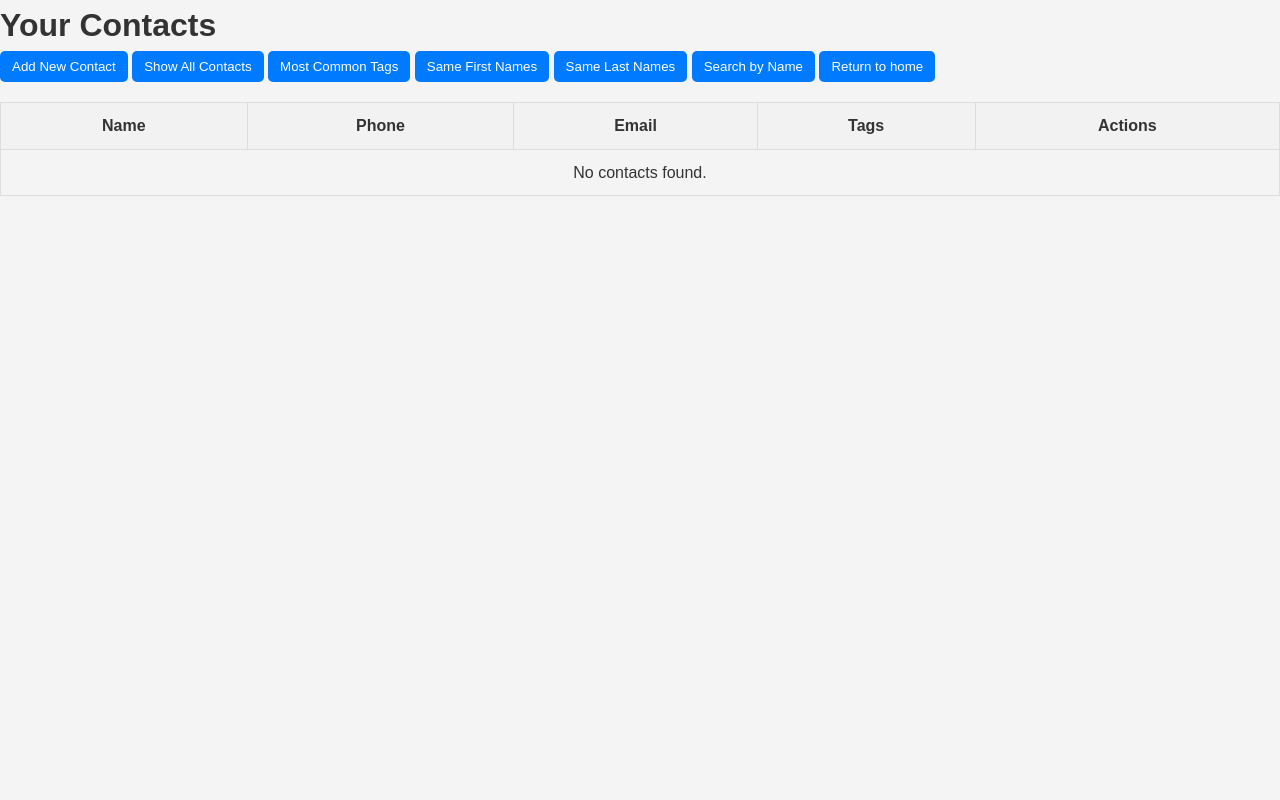
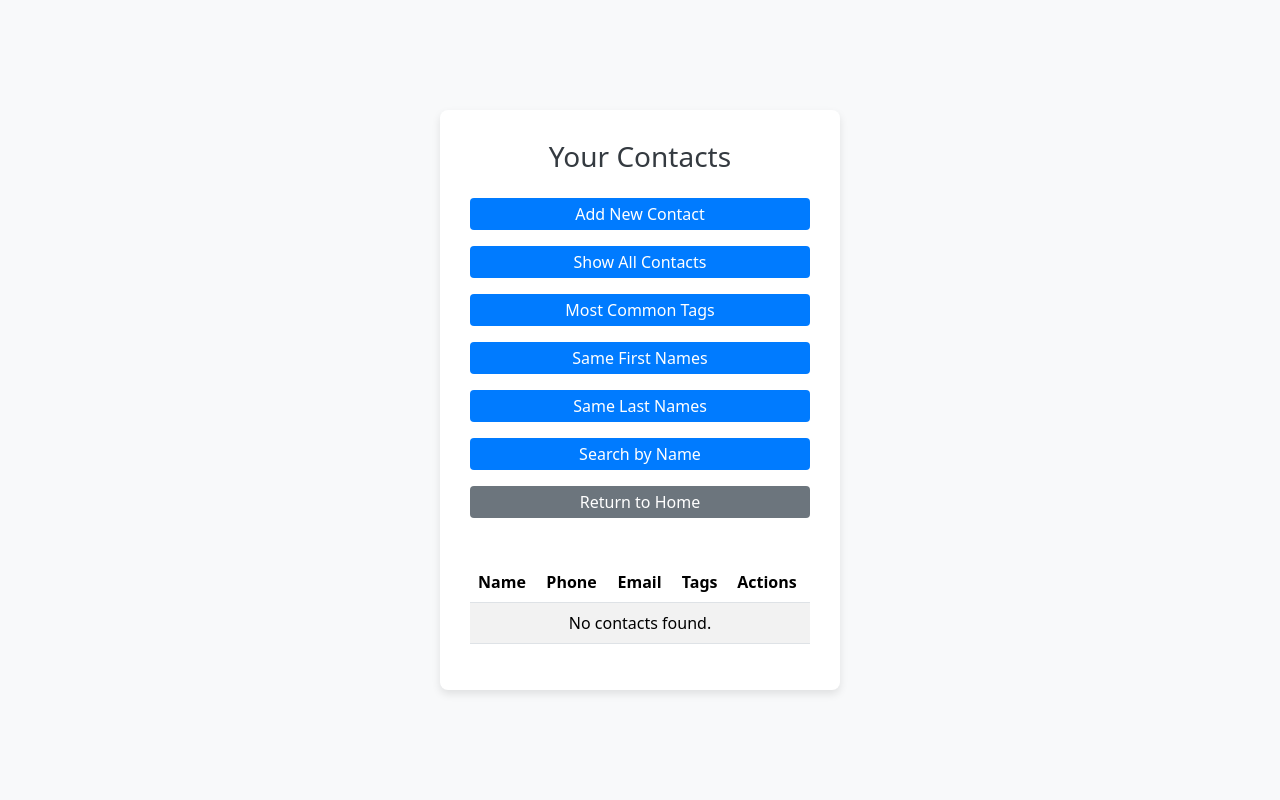
Before and after one commit to ABO33/address-book, a Flask app: page /contacts/same_firstnames in a window 1280 px wide. Run offline with Flask 3, Linux system fonts and the light colour scheme; a user stored in the database is signed in; tables that the repository leaves empty hold one stand-in row (values such as "Sample post"); some libraries are stand-ins or nearby versions.

Commit message:
Make frontend same for all pages

```diff
--- a/app/main/routes.py
+++ b/app/main/routes.py
@@ -44,12 +44,19 @@
             if tag:
                 contact.tags.append(tag)
 
-        db.session.add(contact)
-        db.session.commit()
+        try:
+            db.session.add(contact)
+            db.session.commit()
+            flash('Contact saved successfully!', 'success')
+        except Exception as e:
+            db.session.rollback()
+            print("Error saving contact:", e)
+            flash('Error saving contact. Please try again.', 'danger')
+
         flash('Contact saved successfully!', 'success')
         return redirect(url_for('main.contacts'))
 
-    return render_template('main/add_contact.html', form=form, tags=tags)
+    return render_template('main/contacts/add_contact.html', form=form, tags=tags)
 
 
 @main.route('/tags', methods=['GET', 'POST'])
@@ -110,7 +117,7 @@
         contacts = Contact.query.filter_by(user_id=current_user.id).all()
 
     tags = Tag.query.filter_by(user_id=current_user.id).all()
-    return render_template('main/contacts.html', contacts=contacts, tags=tags)
+    return render_template('main/contacts/contacts.html', contacts=contacts, tags=tags)
 
 
 @main.route('/contacts', methods=['GET'])
@@ -118,7 +125,7 @@
 def contacts():
     user_contacts = Contact.query.filter_by(user_id=current_user.id).all()
     tags = Tag.query.filter_by(user_id=current_user.id).all()
-    return render_template('main/contacts.html', contacts=user_contacts, tags=tags)
+    return render_template('main/contacts/contacts.html', contacts=user_contacts, tags=tags)
 
 @main.route('/view_contact/<int:contact_id>', methods=['GET'])
 @login_required
@@ -264,7 +271,7 @@
 @login_required
 def all_contacts():
     contacts = Contact.query.filter_by(user_id=current_user.id).all()
-    return render_template('main/contacts.html', contacts=contacts)
+    return render_template('main/contacts/contacts.html', contacts=contacts)
 
 @main.route('/contacts/most_common_tags', methods=['GET'])
 @login_required
@@ -294,7 +301,7 @@
     )
 
     return render_template(
-        'main/contacts.html',
+        'main/contacts/contacts.html',
         contacts=contacts,
         tags=[tag for tag, _ in most_common_tags]  # Pass only the tags
     )
@@ -313,7 +320,7 @@
             Contact.user_id == current_user.id
         )
     ).all()
-    return render_template('main/contacts.html', contacts=contacts)
+    return render_template('main/contacts/contacts.html', contacts=contacts)
 
 @main.route('/contacts/same_lastnames', methods=['GET'])
 @login_required
@@ -329,7 +336,7 @@
             Contact.user_id == current_user.id
         )
     ).all()
-    return render_template('main/contacts.html', contacts=contacts)
+    return render_template('main/contacts/contacts.html', contacts=contacts)
 
 @main.route('/contacts/search', methods=['GET', 'POST'])
 @login_required
@@ -338,5 +345,5 @@
         first_name = request.form.get('first_name')
         last_name = request.form.get('last_name')
         contact = Contact.query.filter_by(first_name=first_name, last_name=last_name, user_id=current_user.id).first()
-        return render_template('main/contacts.html', contacts=[contact] if contact else [], search=True)
+        return render_template('main/contacts/contacts.html', contacts=[contact] if contact else [], search=True)
     return render_template('main/search.html')  # Render a form for the user to enter name and last name
--- a/app/static/styles.css
+++ b/app/static/styles.css
@@ -1,154 +1,125 @@
-/* Reset some default styles */
-* {
-    margin: 0;
-    padding: 0;
-    box-sizing: border-box;
+body {
+    background-color: #f8f9fa; /* Light background for consistency */
+}
+.container {
+    background: #ffffff;
+    padding: 30px;
+    border-radius: 8px;
+    box-shadow: 0 4px 8px rgba(0, 0, 0, 0.1); /* Soft shadow effect */
+    width: 100%;
+    max-width: 400px; /* Limit width for better layout */
+}
+h1 {
+    color: #343a40; /* Dark color for headings */
+    font-size: 28px;
+}
+.btn-primary {
+    background-color: #007bff;
+    border: none;
+    font-size: 16px;
+}
+.btn-primary:hover {
+    background-color: #0056b3;
+}
+.btn-secondary {
+    background-color: #6c757d;
+    border: none;
+    font-size: 16px;
+}
+.btn-secondary:hover {
+    background-color: #5a6268;
 }
 
-/* Global styles */
-body {
-    font-family: Arial, sans-serif;
-    background-color: #f4f4f4;
-    color: #333;
-    line-height: 1.6;
+.btn-info {
+    background-color: #17a2b8;
+    border: none;
 }
 
-/* Header styling */
-header {
-    background-color: #333;
-    color: #fff;
-    padding: 20px;
+.btn-warning {
+    background-color: #ffc107;
+    border: none;
+}
+
+.btn-danger {
+    background-color: #dc3545;
+    border: none;
+}
+
+/* Badge Styling for Tags */
+.badge {
+    padding: 5px 10px;
+    border-radius: 12px;
+    color: white;
+    font-size: 14px;
+    margin-right: 5px;
+}
+
+/* Form Control Styling */
+.form-label {
+    font-size: 16px;
+    color: #343a40; /* Dark color for labels */
+}
+
+.form-control {
+    font-size: 14px;
+    padding: 8px;
+    border-radius: 4px;
+    border: 1px solid #ced4da;
+}
+
+.form-control:focus {
+    border-color: #007bff; /* Focus effect similar to buttons */
+}
+
+/* Table Styling */
+.table-striped {
+    width: 100%;
+    margin-top: 20px;
+}
+
+table th, table td {
+    padding: 12px;
+    text-align: left;
+}
+
+table th {
+    background-color: #f1f1f1;
+    color: #343a40;
+}
+
+/* Layout Styles */
+.vh-100 {
+    min-height: 100vh;
+}
+
+.d-flex {
+    display: flex;
+}
+
+.justify-content-center {
+    justify-content: center;
+}
+
+.align-items-center {
+    align-items: center;
+}
+
+.text-center {
     text-align: center;
 }
 
-/* Form styling */
-form {
-    background-color: #fff;
-    padding: 20px;
-    border-radius: 8px;
-    box-shadow: 0 2px 10px rgba(0, 0, 0, 0.1);
-    max-width: 800px;
-    margin: 0 auto;
+.mb-3 {
+    margin-bottom: 1rem;
 }
 
-form input, form select, form button {
-    width: 100%;
-    padding: 10px;
-    margin: 10px 0;
-    border: 1px solid #ccc;
-    border-radius: 5px;
+.mb-4 {
+    margin-bottom: 1.5rem;
 }
 
-form button {
-    background-color: #007BFF;
-    color: white;
-    cursor: pointer;
-    transition: background-color 0.3s ease;
+.gap-3 {
+    gap: 1rem;
 }
 
-form button:hover {
-    background-color: #0056b3;
+.mt-4 {
+    margin-top: 1.5rem;
 }
-
-form a button {
-    background-color: #dc3545;
-    margin-top: 10px;
-}
-
-form a button:hover {
-    background-color: #c82333;
-}
-
-/* Contacts table styling */
-table {
-    width: 100%;
-    border-collapse: collapse;
-    margin-top: 20px;
-}
-
-table, th, td {
-    border: 1px solid #ddd;
-}
-
-th {
-    background-color: #f2f2f2;
-    padding: 10px;
-}
-
-td {
-    padding: 10px;
-    text-align: left;
-}
-
-button {
-    padding: 8px 12px;
-    background-color: #007BFF;
-    color: white;
-    text-decoration: none;
-    border: none;
-    border-radius: 5px;
-    cursor: pointer;
-    transition: background-color 0.3s ease;
-}
-
-button:hover {
-    background-color: #0056b3;
-}
-
-/* Tags styling */
-span {
-    display: inline-block;
-    background-color: #6c757d;
-    color: white;
-    padding: 4px 8px;
-    border-radius: 10px;
-    margin-right: 5px;
-}
-
-select[multiple] {
-    height: 150px;
-    width: 100%;
-}
-
-/* Responsive Design */
-@media (max-width: 768px) {
-    form {
-        padding: 15px;
-    }
-
-    form input, form select, form button {
-        width: 100%;
-        font-size: 14px;
-    }
-
-    table {
-        font-size: 14px;
-    }
-
-    table th, table td {
-        padding: 8px;
-    }
-
-    button {
-        font-size: 14px;
-    }
-}
-
-/* For small mobile screens */
-@media (max-width: 480px) {
-    form input, form select, form button {
-        font-size: 12px;
-    }
-
-    table {
-        font-size: 12px;
-    }
-
-    table th, table td {
-        padding: 6px;
-    }
-
-    button {
-        font-size: 12px;
-    }
-}
--- a/app/templates/main/base.html
+++ b/app/templates/main/base.html
@@ -5,11 +5,13 @@
     <meta name="viewport" content="width=device-width, initial-scale=1.0">
     <title>Address Book</title>
 
-    <link rel="stylesheet" href="{{ url_for('static', filename='styles.css') }}">
-
+    <!-- Bootstrap CSS -->
+    <link href="https://cdn.jsdelivr.net/npm/bootstrap@5.3.0-alpha1/dist/css/bootstrap.min.css" rel="stylesheet">
 
     <!-- Include TinyMCE script with API key -->
     <script src="https://cdn.tiny.cloud/1/mpag0c7348lidq29ct5bn7vayslher7zce0lk2xsdybn62tv/tinymce/6/tinymce.min.js" referrerpolicy="origin"></script>
+
+    <link rel="stylesheet" href="{{ url_for('static', filename='styles.css') }}">
 
     <script>
         tinymce.init({
@@ -19,11 +21,13 @@
         });
     </script>
 </head>
-<body>
+<body class="bg-light">
     {% block content %}{% endblock %}
-</body>
-</html>
 
+    <!-- Bootstrap JS and dependencies -->
+    <script src="https://cdn.jsdelivr.net/npm/bootstrap@5.3.0-alpha1/dist/js/bootstrap.bundle.min.js"></script>
+
+    <!-- Custom select functionality -->
     <script>
         document.addEventListener('DOMContentLoaded', function () {
             const selects = document.querySelectorAll('select[multiple]');
@@ -36,3 +40,5 @@
             });
         });
     </script>
+</body>
+</html>
--- a/app/templates/main/contacts.html
+++ /dev/null
@@ -1,62 +0,0 @@
-{% extends "main/base.html" %}
-
-{% block content %}
-<h1>Your Contacts</h1>
-
-<!-- Navigation Links -->
-<div style="margin-bottom: 20px;">
-    <a href="{{ url_for('main.add_contact') }}"><button>Add New Contact</button></a>
-    <a href="{{ url_for('main.all_contacts') }}"><button>Show All Contacts</button></a>
-    <a href="{{ url_for('main.most_common_tags') }}"><button>Most Common Tags</button></a>
-    <a href="{{ url_for('main.same_firstnames') }}"><button>Same First Names</button></a>
-    <a href="{{ url_for('main.same_lastnames') }}"><button>Same Last Names</button></a>
-    <a href="{{ url_for('main.search_contact') }}"><button>Search by Name</button></a>
-    <a href="{{ url_for('main.home') }}"><button>Return to home</button></a>
-</div>
-
-<!-- Contacts Table -->
-<table>
-    <thead>
-        <tr>
-            <th>Name</th>
-            <th>Phone</th>
-            <th>Email</th>
-            <th>Tags</th>
-            <th>Actions</th>
-        </tr>
-    </thead>
-    <tbody>
-        {% if contacts %}
-            {% for contact in contacts %}
-            <tr>
-                <td>{{ contact.first_name }} {{ contact.last_name }}</td>
-                <td>{{ contact.phone }}</td>
-                <td>{{ contact.email }}</td>
-                <td>
-                    {% if contact.tags %}
-                        {% for tag in contact.tags %}
-                        <span style="background-color: {{ tag.color }};">
-                            {{ tag.name }}
-                        </span>
-                        {% endfor %}
-                    {% else %}
-                        <i>No Tags</i>
-                    {% endif %}
-                </td>
-                <td>
-                    <a href="{{ url_for('main.view_contact', contact_id=contact.id) }}">View</a> |
-                    <a href="{{ url_for('main.edit_contact', contact_id=contact.id) }}">Edit</a> |
-                    <form action="{{ url_for('main.delete_contact', contact_id=contact.id) }}" method="POST" style="display:inline;">
-                        <button type="submit" onclick="return confirm('Are you sure you want to delete this contact?')">Delete</button>
-                    </form>
-                </td>
-            </tr>
-            {% endfor %}
-        {% else %}
-            <tr>
-                <td colspan="5" style="text-align: center;">No contacts found.</td>
-            </tr>
-        {% endif %}
-    </tbody>
-</table>
-{% endblock %}
--- /dev/null
+++ b/app/templates/main/contacts/contacts.html
@@ -0,0 +1,68 @@
+{% extends "main/base.html" %}
+
+{% block content %}
+<main class="d-flex justify-content-center align-items-center vh-100 bg-light">
+    <div class="container text-center">
+        <h1 class="mb-4">Your Contacts</h1>
+
+        <!-- Navigation Links -->
+        <div class="d-flex flex-column gap-3 mb-4">
+            <a href="{{ url_for('main.add_contact') }}" class="btn btn-primary btn-sm custom-btn">Add New Contact</a>
+            <a href="{{ url_for('main.all_contacts') }}" class="btn btn-primary btn-sm custom-btn">Show All Contacts</a>
+            <a href="{{ url_for('main.most_common_tags') }}" class="btn btn-primary btn-sm custom-btn">Most Common Tags</a>
+            <a href="{{ url_for('main.same_firstnames') }}" class="btn btn-primary btn-sm custom-btn">Same First Names</a>
+            <a href="{{ url_for('main.same_lastnames') }}" class="btn btn-primary btn-sm custom-btn">Same Last Names</a>
+            <a href="{{ url_for('main.search_contact') }}" class="btn btn-primary btn-sm custom-btn">Search by Name</a>
+            <a href="{{ url_for('main.home') }}" class="btn btn-secondary btn-sm custom-btn">Return to Home</a>
+        </div>
+
+        <!-- Contacts Table -->
+        <div class="table-responsive">
+            <table class="table table-striped">
+                <thead>
+                    <tr>
+                        <th>Name</th>
+                        <th>Phone</th>
+                        <th>Email</th>
+                        <th>Tags</th>
+                        <th>Actions</th>
+                    </tr>
+                </thead>
+                <tbody>
+                    {% if contacts %}
+                        {% for contact in contacts %}
+                        <tr>
+                            <td>{{ contact.first_name }} {{ contact.last_name }}</td>
+                            <td>{{ contact.phone }}</td>
+                            <td>{{ contact.email }}</td>
+                            <td>
+                                {% if contact.tags %}
+                                    {% for tag in contact.tags %}
+                                    <span style="background-color: {{ tag.color }};" class="badge">
+                                        {{ tag.name }}
+                                    </span>
+                                    {% endfor %}
+                                {% else %}
+                                    <i>No Tags</i>
+                                {% endif %}
+                            </td>
+                            <td>
+                                <a href="{{ url_for('main.view_contact', contact_id=contact.id) }}" class="btn btn-info btn-sm custom-btn">View</a>
+                                <a href="{{ url_for('main.edit_contact', contact_id=contact.id) }}" class="btn btn-warning btn-sm custom-btn">Edit</a>
+                                <form action="{{ url_for('main.delete_contact', contact_id=contact.id) }}" method="POST" style="display:inline;">
+                                    <button type="submit" class="btn btn-danger btn-sm custom-btn" onclick="return confirm('Are you sure you want to delete this contact?')">Delete</button>
+                                </form>
+                            </td>
+                        </tr>
+                        {% endfor %}
+                    {% else %}
+                    <tr>
+                        <td colspan="5" class="text-center">No contacts found.</td>
+                    </tr>
+                    {% endif %}
+                </tbody>
+            </table>
+        </div>
+    </div>
+</main>
+{% endblock %}
```
Also changed, not shown: app/templates/main/add_contact.html (deleted, +0 -37 lines), app/templates/main/contacts/add_contact.html (added, +77 -0 lines), app/templates/main/home.html (+14 -16 lines), app/templates/main/import.html (+15 -8 lines), app/templates/main/profile.html (+22 -16 lines), app/templates/main/tags.html (+30 -20 lines), app/templates/main/contacts/edit_contact.html (renamed from app/templates/main/edit_contact.html), app/templates/main/contacts/view_contact.html (renamed from app/templates/main/view_contact.html), requirements.txt (renamed from requirments.txt). Lines whose indentation alone changed are shown as unchanged.
